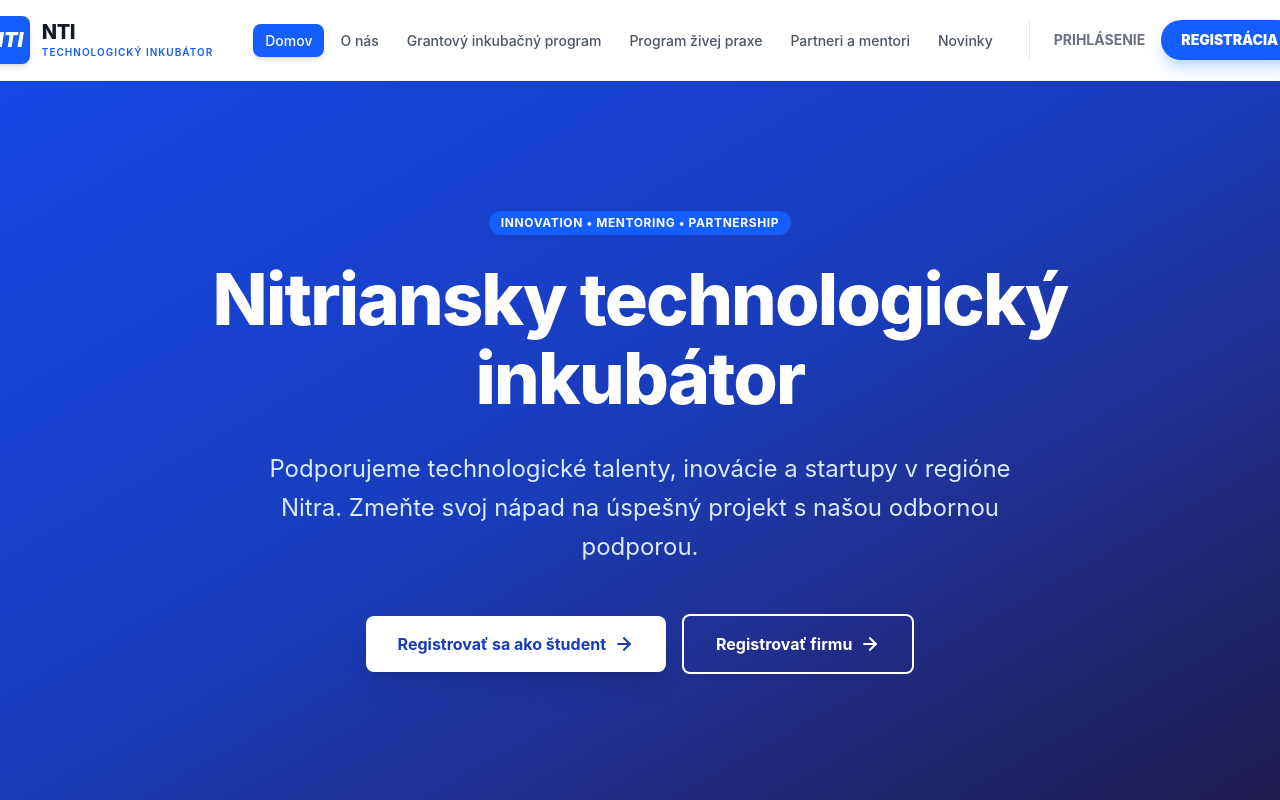
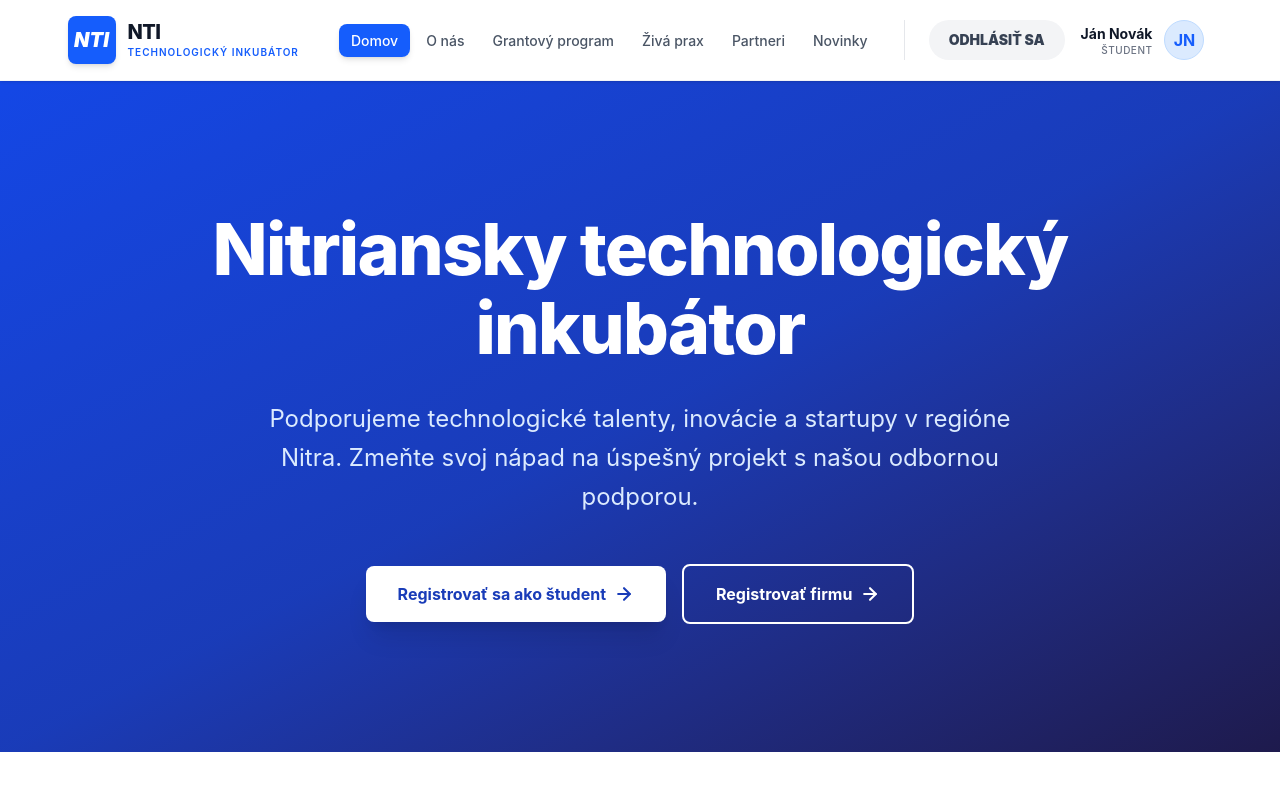
Before and after one commit to VendelinSlezak/FE_nitriansky_technologicky_inkubator, a Vue app: page / in a window 1280 px wide. Shown: the top 800 px of the page. Built offline with nearby package versions, Linux system fonts and the light colour scheme.

Commit message:
menu aj s prihlasenim

```diff
--- a/src/components/MenuComponent.vue
+++ b/src/components/MenuComponent.vue
@@ -34,19 +34,39 @@
         </div>
 
         <div class="flex items-center space-x-4 border-l border-gray-200 pl-6 ml-6">
+          <template v-if="!isLoggedIn">
             <router-link to="/login" class="text-gray-500 hover:text-blue-600 text-sm font-bold transition-colors whitespace-nowrap">
               PRIHLÁSENIE
             </router-link>
             <router-link to="/register" class="bg-blue-600 hover:bg-blue-700 text-white px-5 py-2.5 rounded-full text-sm font-black shadow-lg shadow-blue-200 transition-all transform active:scale-95 whitespace-nowrap">
               REGISTRÁCIA
             </router-link>
+          </template>
+          <template v-else>
+            <button
+              @click="handleLogout"
+              class="px-5 py-2.5 rounded-full text-sm font-black transition-all transform active:scale-95 whitespace-nowrap bg-gray-100 hover:bg-gray-200 text-gray-700"
+            >
+              ODHLÁSIŤ SA
+            </button>
+
+            <div class="flex items-center gap-3 mr-2">
+              <div class="flex flex-col items-end leading-tight">
+                <span class="text-sm font-bold text-gray-900">{{ user.name }}</span>
+                <span class="text-[10px] font-medium text-gray-500 uppercase tracking-wider">{{ user.role }}</span>
+              </div>
+              <div class="w-10 h-10 rounded-full bg-blue-100 border border-blue-200 flex items-center justify-center text-blue-600 font-bold overflow-hidden">
+                <img v-if="user.avatar" :src="user.avatar" alt="User" class="w-full h-full object-cover">
+                <span v-else>{{ userInitials }}</span>
+              </div>
+            </div>
+          </template>
         </div>
       </div>
 
       <button
         @click="toggleMenu"
         class="xl:hidden p-2 text-gray-600 hover:bg-gray-100 rounded-lg focus:outline-none transition-colors"
-        aria-label="Menu"
       >
         <svg class="w-7 h-7" fill="none" stroke="currentColor" viewBox="0 0 24 24">
           <path v-if="!isOpen" stroke-linecap="round" stroke-linejoin="round" stroke-width="2" d="M4 6h16M4 12h16m-7 6h7" />
@@ -65,6 +85,17 @@
     >
       <div v-show="isOpen" class="xl:hidden bg-white border-t border-gray-100 w-full shadow-xl overflow-hidden">
         <div class="px-4 py-6 space-y-1">
+
+          <div v-if="isLoggedIn" class="flex items-center gap-4 px-4 py-4 bg-gray-50 rounded-2xl mb-4">
+            <div class="w-12 h-12 rounded-full bg-blue-600 flex items-center justify-center text-white font-bold text-lg">
+              {{ userInitials }}
+            </div>
+            <div>
+              <div class="font-bold text-gray-900">{{ user.name }}</div>
+              <div class="text-xs text-gray-500 uppercase tracking-widest">{{ user.role }}</div>
+            </div>
+          </div>
+
           <router-link
               v-for="link in navLinks"
               :key="link.name"
@@ -76,12 +107,17 @@
           </router-link>
 
           <div class="pt-6 pb-2 border-t border-gray-100 mt-4 space-y-4 px-2">
+            <template v-if="!isLoggedIn">
               <router-link to="/login" @click="closeMenu" class="block text-center text-gray-600 font-bold py-2">
                 PRIHLÁSENIE
               </router-link>
               <router-link to="/register" @click="closeMenu" class="block text-center bg-blue-600 text-white py-4 rounded-2xl font-black shadow-lg">
                 REGISTRÁCIA
               </router-link>
+            </template>
+            <button v-else @click="handleLogout" class="w-full text-center bg-gray-900 text-white py-4 rounded-2xl font-black shadow-lg uppercase">
+               ODHLÁSIŤ SA
+            </button>
           </div>
         </div>
       </div>
@@ -95,17 +131,35 @@ export default {
   data() {
     return {
       isOpen: false,
+      isLoggedIn: true,
+      user: {
+        name: 'Ján Novák',
+        role: 'Študent',
+        avatar: null
+      },
       navLinks: [
         { name: 'Domov', path: '/' },
         { name: 'O nás', path: '/o-nas' },
-        { name: 'Grantový inkubačný program', path: '/program-a' },
-        { name: 'Program živej praxe', path: '/program-b' },
-        { name: 'Partneri a mentori', path: '/partneri-a-mentori' },
+        { name: 'Grantový program', path: '/program-a' },
+        { name: 'Živá prax', path: '/program-b' },
+        { name: 'Partneri', path: '/partneri-a-mentori' },
         { name: 'Novinky', path: '/novinky' },
       ]
     }
   },
+  computed: {
+    userInitials() {
+      if (!this.user.name) return '?';
+      return this.user.name.split(' ').map(n => n[0]).join('').toUpperCase();
+    }
+  },
   methods: {
+    handleLogout() {
+      console.log("Odhlasujem...");
+      this.isLoggedIn = false;
+      this.closeMenu();
+      // Tu pridaj logiku na premazanie tokenu a redirect na home
+    },
     toggleMenu() {
       this.isOpen = !this.isOpen;
       document.body.style.overflow = this.isOpen ? 'hidden' : '';
--- a/src/views/AboutView.vue
+++ b/src/views/AboutView.vue
@@ -3,9 +3,6 @@
     <section class="bg-gradient-to-br from-blue-700 to-indigo-900 text-white py-20 lg:py-28">
       <div class="container mx-auto px-4 text-center">
         <div class="max-w-4xl mx-auto">
-          <span class="inline-block px-4 py-1.5 rounded-full bg-blue-600/30 border border-blue-400/30 text-blue-100 text-xs font-bold uppercase tracking-widest mb-6">
-            Naša misia
-          </span>
           <h1 class="text-4xl md:text-6xl font-black mb-8 leading-tight tracking-tight">
             Budujeme technologickú <br class="hidden md:block" /> budúcnosť regiónu
           </h1>
--- a/src/views/HomeView.vue
+++ b/src/views/HomeView.vue
@@ -3,10 +3,6 @@
     <section class="bg-gradient-to-br from-blue-700 via-blue-800 to-indigo-950 text-white py-20 lg:py-32">
       <div class="container mx-auto px-4 text-center">
         <div class="max-w-5xl mx-auto">
-          <span class="inline-block px-3 py-1 rounded-full bg-blue-600 text-xs font-bold uppercase tracking-wider mb-6">
-            Innovation • Mentoring • Partnership
-          </span>
-
           <h1 class="text-5xl md:text-7xl font-extrabold mb-8 leading-[1.1] tracking-tight">
             Nitriansky technologický inkubátor
           </h1>
--- a/src/views/NewsView.vue
+++ b/src/views/NewsView.vue
@@ -3,9 +3,6 @@
     <section class="bg-gradient-to-br from-slate-600 to-slate-800 text-white py-16">
       <div class="container mx-auto px-4">
         <div class="max-w-4xl mx-auto">
-          <span class="inline-block px-3 py-1 rounded-full bg-slate-700 text-xs font-bold uppercase tracking-wider mb-4">
-            Novinky a aktuality
-          </span>
           <h1 class="text-4xl md:text-5xl font-extrabold mb-6">
             Novinky z NTI
           </h1>
--- a/src/views/PartnersAndMentorsView.vue
+++ b/src/views/PartnersAndMentorsView.vue
@@ -3,9 +3,6 @@
     <section class="bg-gradient-to-br from-purple-600 to-purple-800 text-white py-16 lg:py-20">
       <div class="container mx-auto px-4">
         <div class="max-w-4xl mx-auto">
-          <span class="inline-block px-3 py-1 rounded-full bg-purple-500 text-xs font-bold uppercase tracking-wider mb-4">
-            Partneri a mentori
-          </span>
           <h1 class="text-4xl md:text-5xl font-extrabold mb-6 leading-tight">
             Naši partneri a mentori
           </h1>
```
Lines whose indentation alone changed are shown as unchanged.
